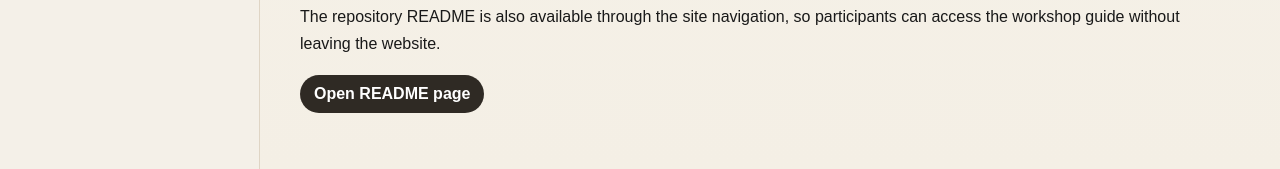
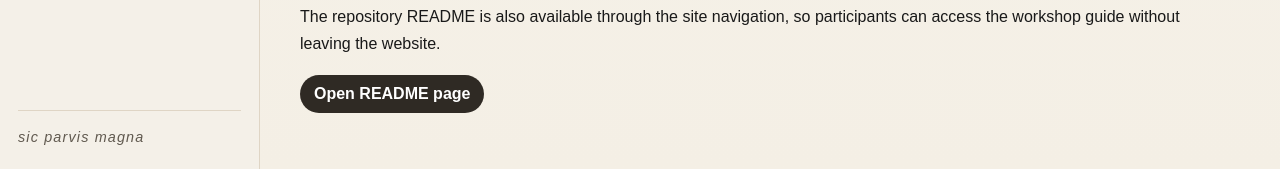
Before and after one commit to Manuelfjr/latent-ability-ml, a Jekyll site: the page built from site/index.md, in a window 1280 px wide and 1291 px high. Shown: the part 1122-1291 px from the top of the window. Built offline with Jekyll 4.4.1, drawn with Linux system fonts in a browser that asks for light colours.

Commit message:
update: try fix

```diff
--- a/site/_layouts/default.html
+++ b/site/_layouts/default.html
@@ -58,6 +58,8 @@
           </div>
           {% endfor %}
         </nav>
+
+        <div class="sidebar-footer">sic parvis magna</div>
       </aside>
 
       <main class="content">
--- a/site/assets/css/style.css
+++ b/site/assets/css/style.css
@@ -42,6 +42,8 @@ a:hover {
   top: 0;
   height: 100vh;
   overflow-y: auto;
+  display: flex;
+  flex-direction: column;
 }
 
 .sidebar-brand {
@@ -74,6 +76,7 @@ a:hover {
   display: flex;
   flex-direction: column;
   gap: 12px;
+  flex: 1;
 }
 
 .nav-group {
@@ -265,6 +268,17 @@ ol {
   color: #5b4b2d;
 }
 
+.sidebar-footer {
+  margin-top: 24px;
+  padding-top: 18px;
+  border-top: 1px solid var(--sidebar-border);
+  color: var(--muted);
+  font-size: 0.9rem;
+  font-style: italic;
+  letter-spacing: 0.08em;
+  text-transform: lowercase;
+}
+
 code {
   background: #f1ece3;
   padding: 2px 6px;
@@ -292,8 +306,8 @@ img {
 }
 
 .author-photo {
-  width: 132px;
-  height: 132px;
+  width: 152px;
+  height: 152px;
   object-fit: cover;
   border-radius: 999px;
   margin-bottom: 14px;
```
